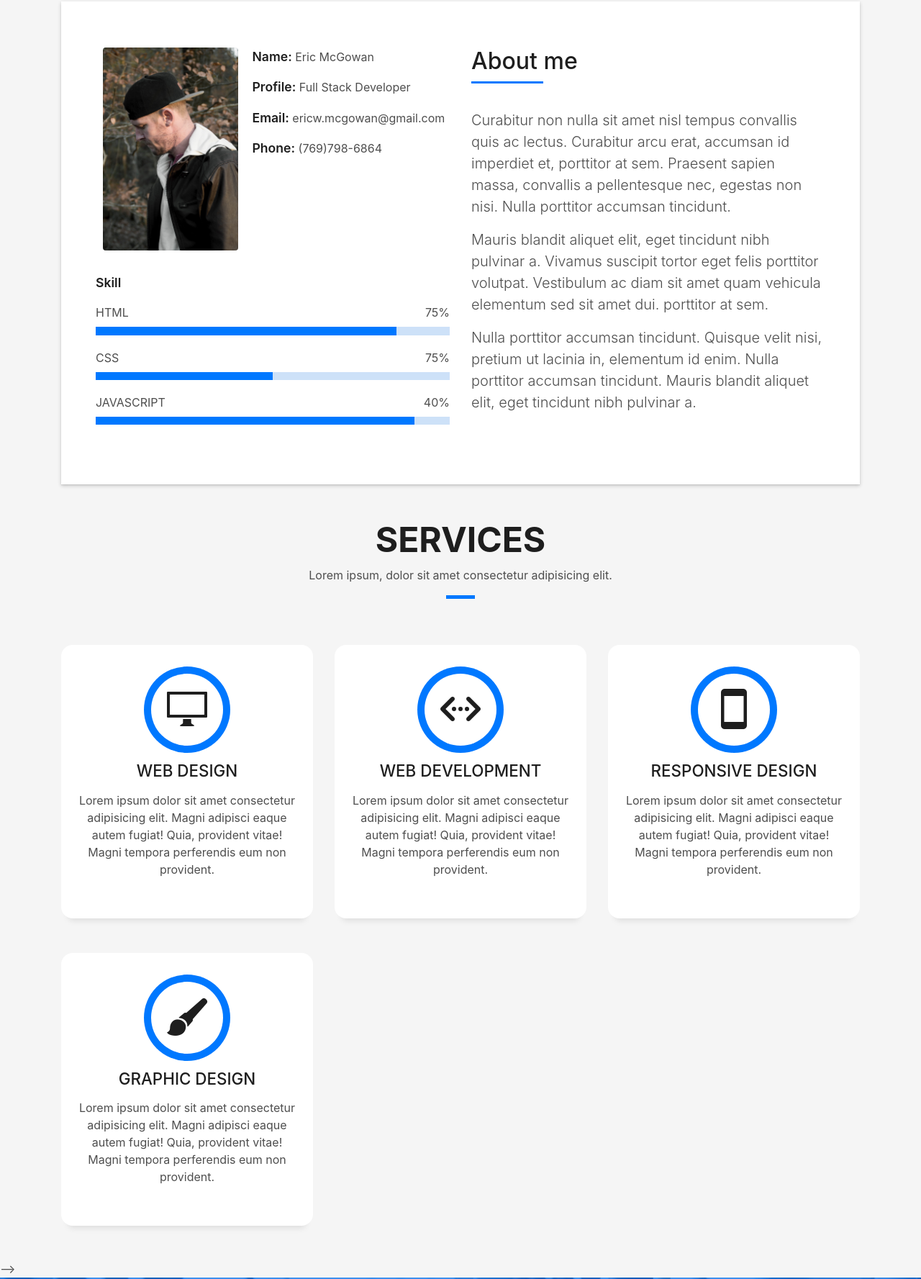
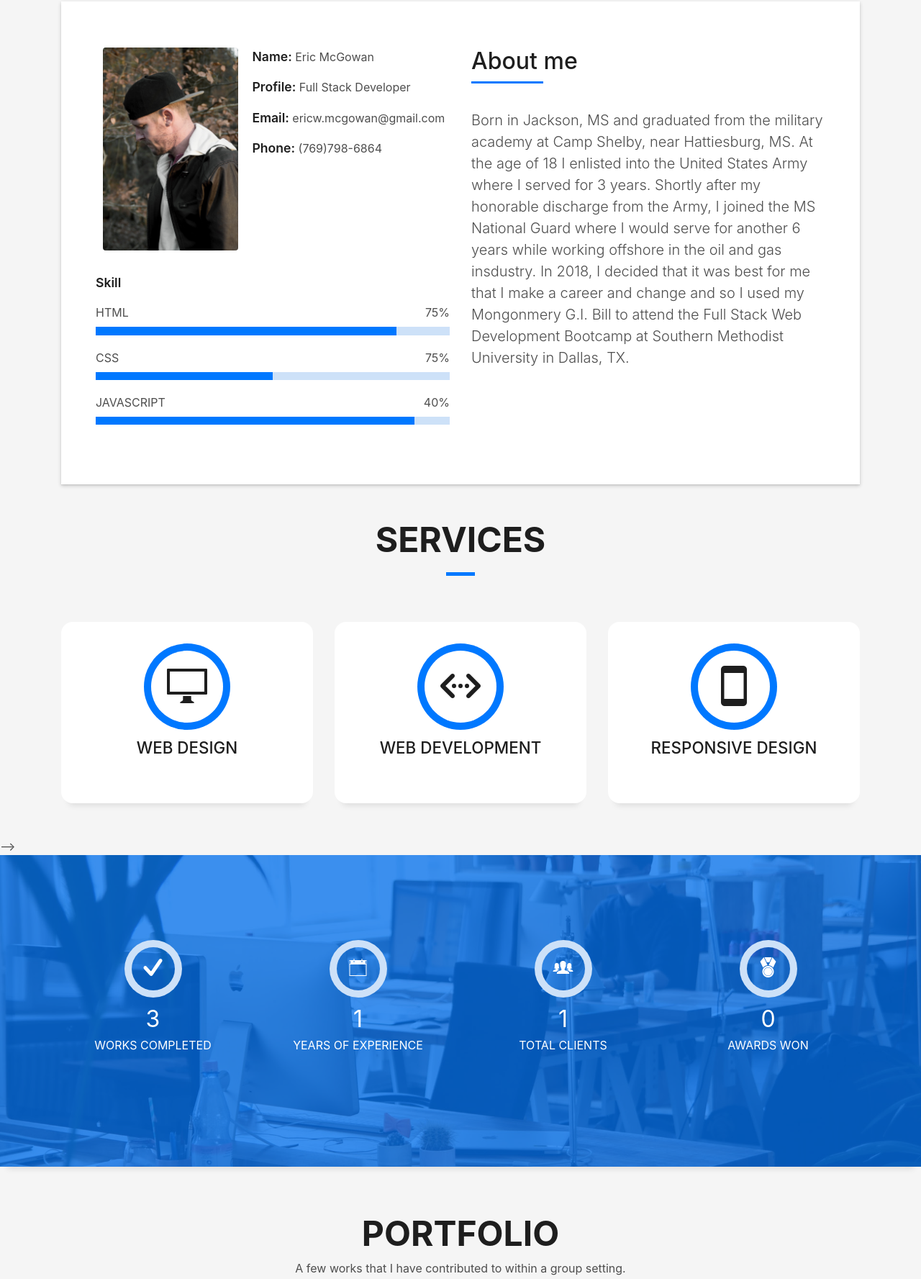
Before and after one commit to EricWMcGowan/portfolio, a plain HTML site: page index.html in a window 1280 px wide. Shown: the part 862-2639 px from the top of the page at 72% size. Drawn offline with Linux system fonts and the light colour scheme; files whose address does not match are found by name.

Commit message:
added personal info in about me section

```diff
--- a/index.html
+++ b/index.html
@@ -70,7 +70,7 @@
         <div class="container">
           <!--<p class="display-6 color-d">Hello, world!</p>-->
           <h1 class="intro-title mb-4">I am Eric McGowan</h1>
-          <p class="intro-subtitle"><span class="text-slider-items">Full Stack Web Developer,Web Designer,Graphic Designer</span><strong class="text-slider"></strong></p>
+          <p class="intro-subtitle"><span class="text-slider-items">WEB DEVELOPER, JavaScript, HTML, CSS, JQUERY, MYSQL, NODE.JS, SEQUALIZE</span><strong class="text-slider"></strong></p>
           <!-- <p class="pt-3"><a class="btn btn-primary btn js-scroll px-4" href="#about" role="button">Learn More</a></p> -->
         </div>
       </div>
@@ -132,12 +132,14 @@
                     </h5>
                   </div>
                   <p class="lead">
-                    Curabitur non nulla sit amet nisl tempus convallis quis ac lectus. Curabitur arcu erat, accumsan id
-                    imperdiet et, porttitor
-                    at sem. Praesent sapien massa, convallis a pellentesque nec, egestas non nisi. Nulla
-                    porttitor accumsan tincidunt.
+                    Born in Jackson, MS and graduated from the military academy at Camp Shelby, near Hattiesburg, MS. At the age of
+                    18 I enlisted into the United States Army where I served for 3 years. Shortly after my honorable discharge from
+                    the Army, I joined the MS National Guard where I would serve for another 6 years while working offshore in the oil
+                    and gas insdustry. In 2018, I decided that it was best for me that I make a career and change and so I used my
+                    Mongonmery G.I. Bill to attend the Full Stack Web Development Bootcamp at Southern Methodist University in Dallas,
+                    TX.
                   </p>
-                  <p class="lead">
+                  <!-- <p class="lead">
                     Mauris blandit aliquet elit, eget tincidunt nibh pulvinar a. Vivamus suscipit tortor eget felis
                     porttitor volutpat. Vestibulum
                     ac diam sit amet quam vehicula elementum sed sit amet dui. porttitor at sem.
@@ -146,7 +148,7 @@
                     Nulla porttitor accumsan tincidunt. Quisque velit nisi, pretium ut lacinia in, elementum id enim.
                     Nulla porttitor accumsan
                     tincidunt. Mauris blandit aliquet elit, eget tincidunt nibh pulvinar a.
-                  </p>
+                  </p> -->
                 </div>
               </div>
             </div>
@@ -166,7 +168,7 @@
               Services
             </h3>
             <p class="subtitle-a">
-              Lorem ipsum, dolor sit amet consectetur adipisicing elit.
+              <!-- Lorem ipsum, dolor sit amet consectetur adipisicing elit. -->
             </p>
             <div class="line-mf"></div>
           </div>
@@ -181,9 +183,9 @@
             <div class="service-content">
               <h2 class="s-title">Web Design</h2>
               <p class="s-description text-center">
-                Lorem ipsum dolor sit amet consectetur adipisicing elit. Magni adipisci eaque autem fugiat! Quia,
+                <!-- Lorem ipsum dolor sit amet consectetur adipisicing elit. Magni adipisci eaque autem fugiat! Quia,
                 provident vitae! Magni
-                tempora perferendis eum non provident.
+                tempora perferendis eum non provident. -->
               </p>
             </div>
           </div>
@@ -196,9 +198,9 @@
             <div class="service-content">
               <h2 class="s-title">Web Development</h2>
               <p class="s-description text-center">
-                Lorem ipsum dolor sit amet consectetur adipisicing elit. Magni adipisci eaque autem fugiat! Quia,
+                <!-- Lorem ipsum dolor sit amet consectetur adipisicing elit. Magni adipisci eaque autem fugiat! Quia,
                 provident vitae! Magni
-                tempora perferendis eum non provident.
+                tempora perferendis eum non provident. -->
               </p>
             </div>
           </div>
@@ -226,19 +228,19 @@
             <div class="service-content">
               <h2 class="s-title">Responsive Design</h2>
               <p class="s-description text-center">
-                Lorem ipsum dolor sit amet consectetur adipisicing elit. Magni adipisci eaque autem fugiat! Quia,
+                <!-- Lorem ipsum dolor sit amet consectetur adipisicing elit. Magni adipisci eaque autem fugiat! Quia,
                 provident vitae! Magni
-                tempora perferendis eum non provident.
+                tempora perferendis eum non provident. -->
               </p>
             </div>
           </div>
         </div>
-        <div class="col-md-4">
+        <!-- <div class="col-md-4">
           <div class="service-box">
             <div class="service-ico">
               <span class="ico-circle"><i class="ion-paintbrush"></i></span>
             </div>
-            <div class="service-content">
+             <div class="service-content">
               <h2 class="s-title">Graphic Design</h2>
               <p class="s-description text-center">
                 Lorem ipsum dolor sit amet consectetur adipisicing elit. Magni adipisci eaque autem fugiat! Quia,
@@ -247,7 +249,7 @@
               </p>
             </div>
           </div>
-        </div>
+        </div>-->
         <!-- <div class="col-md-4">
           <div class="service-box">
             <div class="service-ico">
@@ -330,7 +332,7 @@
               Portfolio
             </h3>
             <p class="subtitle-a">
-              Lorem ipsum, dolor sit amet consectetur adipisicing elit.
+              A few works that I have contributed to within a group setting.
             </p>
             <div class="line-mf"></div>
           </div>
@@ -348,7 +350,7 @@
                   <div class="col-sm-8">
                     <h2 class="w-title">Musick Mixer</h2>
                     <div class="w-more">
-                      <span class="w-ctegory"><a href="https://ericwmcgowan.github.io/Group-Project-1/">See work here</a></span> / <span class="w-date">Apr. 2019</span>
+                      <span class="w-ctegory"><a href="https://ericwmcgowan.github.io/Group-Project-1/">Click Here</a></span> / <span class="w-date">Apr. 2019</span>
                     </div>
                   </div>
                   <div class="col-sm-4">
@@ -372,7 +374,7 @@
                   <div class="col-sm-8">
                     <h2 class="w-title">Hot Load</h2>
                     <div class="w-more">
-                      <span class="w-ctegory"><a href="https://hot-load.herokuapp.com/">See work here</a></span> / <span class="w-date">Apr. 2019</span>
+                      <span class="w-ctegory"><a href="https://hot-load.herokuapp.com/">Click Here</a></span> / <span class="w-date">Apr. 2019</span>
                     </div>
                   </div>
                   <div class="col-sm-4">
@@ -653,7 +655,7 @@
                 <div class="col-md-6">
                   <div class="title-box-2">
                     <h5 class="title-left">
-                      Send Message Us
+                       Message Me
                     </h5>
                   </div>
                   <div>
@@ -700,13 +702,10 @@
                   </div>
                   <div class="more-info">
                     <p class="lead">
-                      Lorem ipsum dolor sit amet consectetur adipisicing elit. Facilis dolorum dolorem soluta quidem
-                      expedita aperiam aliquid at.
-                      Totam magni ipsum suscipit amet? Autem nemo esse laboriosam ratione nobis
-                      mollitia inventore?
+
                     </p>
                     <ul class="list-ico">
-                      <li><span class="ion-ios-location"></span> 2323 N Field Street, Dallas, TX 75201 APT 1332</li>
+                      <li><span class="ion-ios-location"></span> 1720A Devine Street, Jackson, MS 39202</li>
                       <li><span class="ion-ios-telephone"></span> (769) 798-6864</li>
                       <li><span class="ion-email"></span> ericw.mcgowan@gmail.com</li>
                     </ul>
```
Also changed, not shown: img/053-512.png (added).
